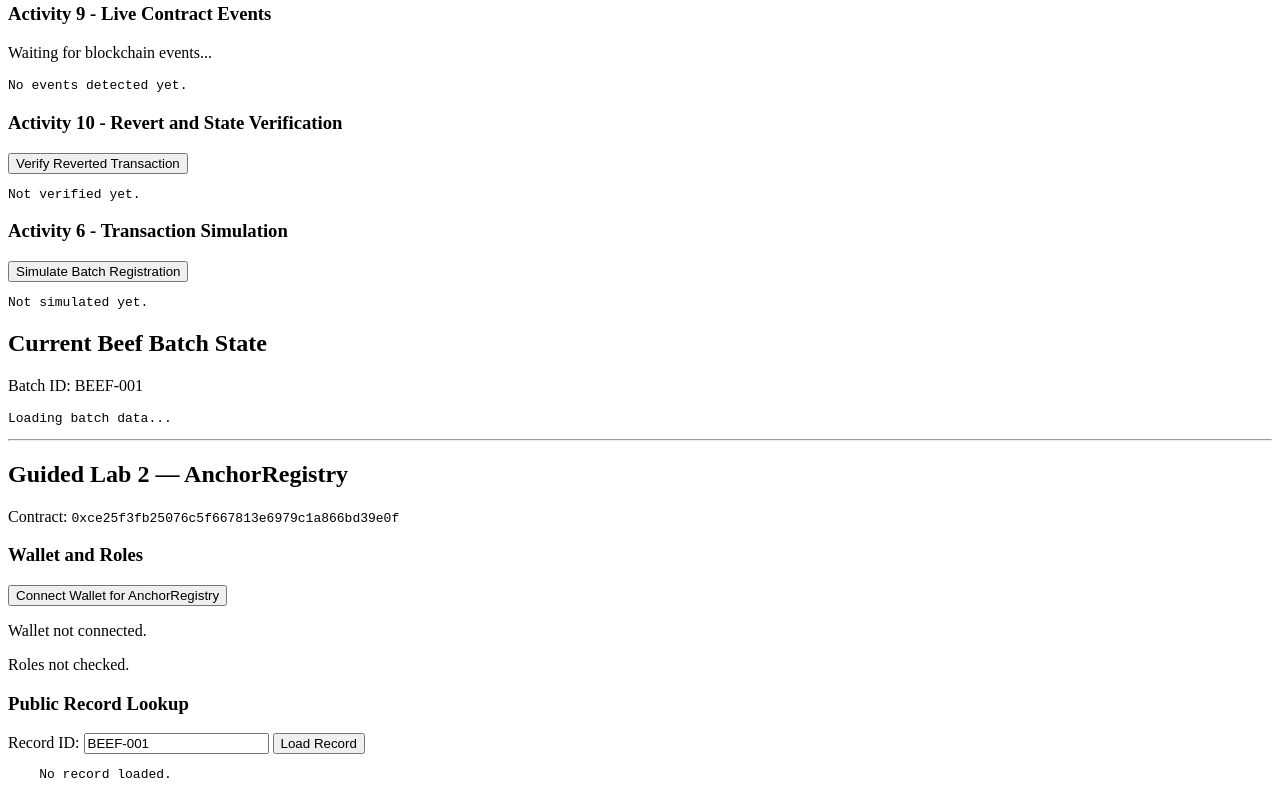
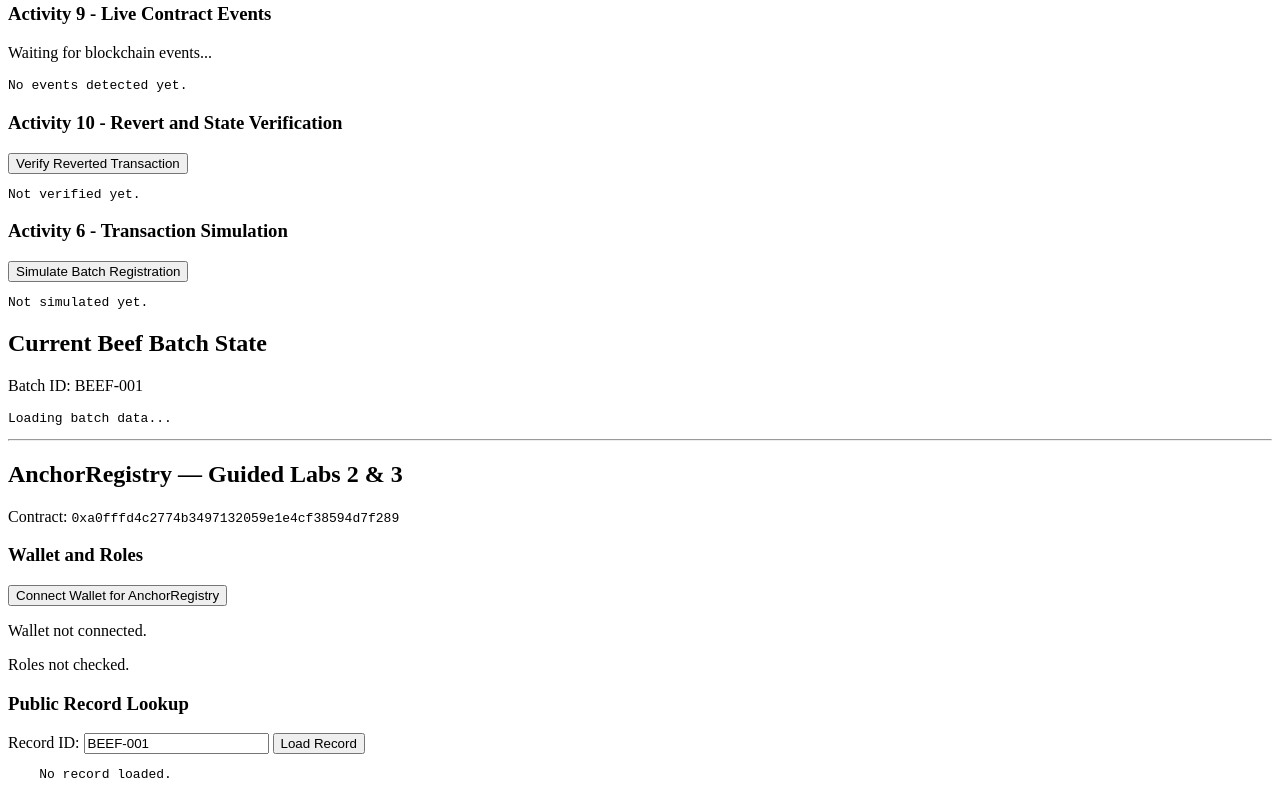
Before and after one commit to bhavana-sriharika-kondapalli/individual-dapp-lab, a website with bundled scripts: page dist/index.html in a window 1280 px wide. Shown: the part 591-1401 px from the top of the page. Built offline with nearby package versions, Linux system fonts and the light colour scheme.

Commit message:
Update deployed frontend for Guided Lab 3

```diff
--- a/dist/anchor-ui.js
+++ b/dist/anchor-ui.js
@@ -22,7 +22,7 @@ const chain = defineChain({
   }
 });
 
-const CONTRACT = "0xce25f3fb25076c5f667813e6979c1a866bd39e0f";
+const CONTRACT = "0xa0fffd4c2774b3497132059e1e4cf38594d7f289";
 
 const abi = [
   {
--- a/dist/index.html
+++ b/dist/index.html
@@ -40,11 +40,11 @@
   <hr>
 
 <section id="anchorRegistryLab">
-  <h2>Guided Lab 2 — AnchorRegistry</h2>
+  <h2>AnchorRegistry — Guided Labs 2 &amp; 3</h2>
 
   <p>
     Contract:
-    <code>0xce25f3fb25076c5f667813e6979c1a866bd39e0f</code>
+    <code>0xa0fffd4c2774b3497132059e1e4cf38594d7f289</code>
   </p>
 
   <h3>Wallet and Roles</h3>
```
